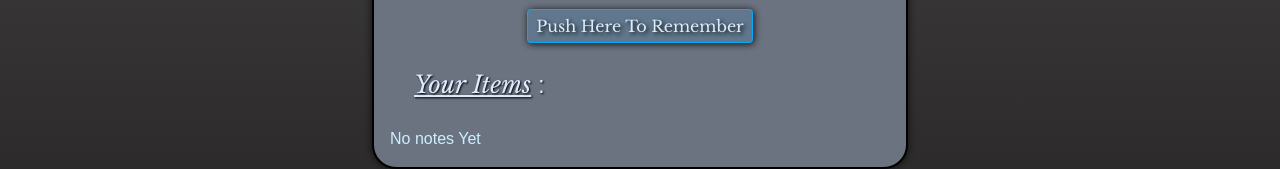
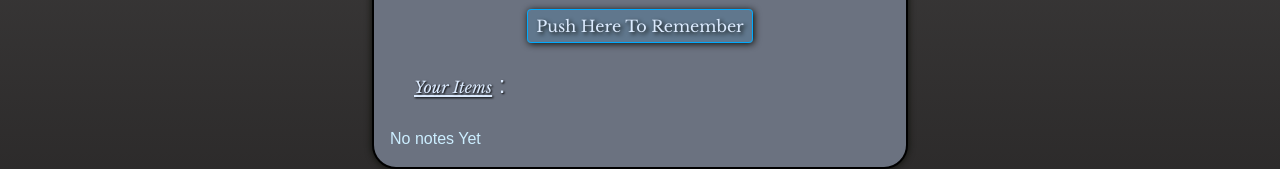
Before and after one commit to MyBaBB/MyBABB-Remember, a React (Vite) app: page / in a window 1280 px wide. Shown: the part 418-587 px from the top of the page. Built offline with nearby package versions, Linux system fonts and the light colour scheme.

Commit message:
adj your items text to size base

```diff
--- a/src/TodoFolder/WholeTodo.jsx
+++ b/src/TodoFolder/WholeTodo.jsx
@@ -52,7 +52,7 @@ export default function App() {
        pb-4 text-blue-100"
           >
             <u>
-              <span className=" font-LibreBaskerville-Italic">Your Items</span>
+              <span className=" font-LibreBaskerville-Italic text-base">Your Items</span>
             </u>{" "}
             :
           </h1>
```
